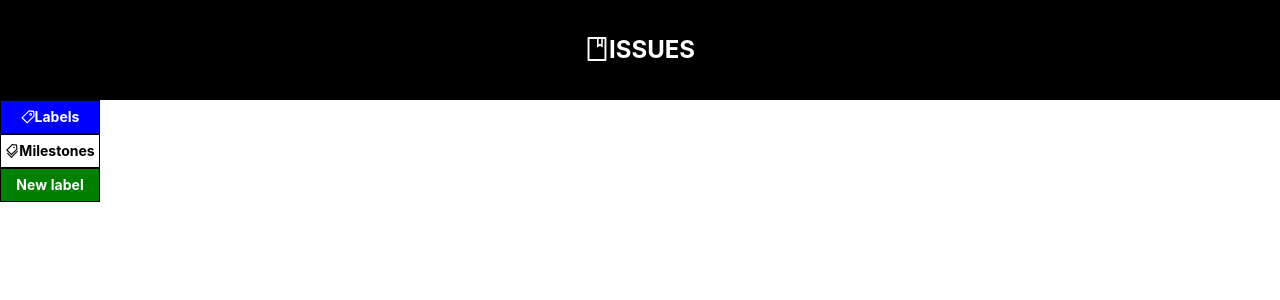
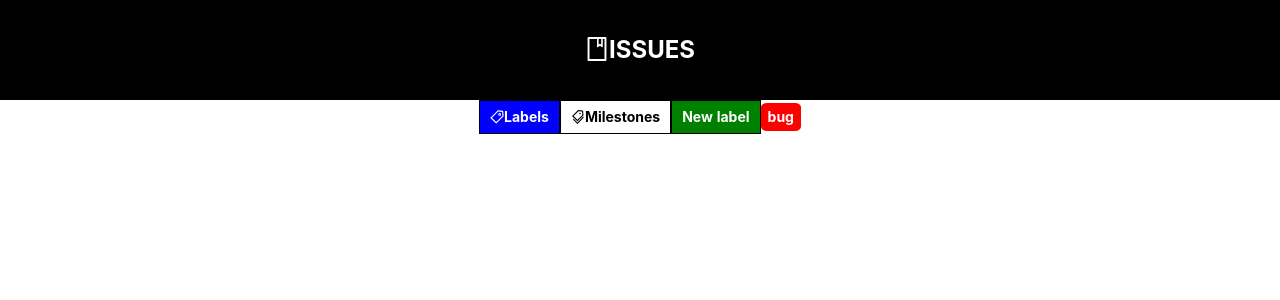
Before and after one commit to westone034626/github-issue, a React (Create React App) app in the folder github-issue/: page / in a window 1280 px wide. Shown: the top 300 px of the page. Built offline with nearby package versions, Linux system fonts and the light colour scheme.

Commit message:
[Add] Label component

```diff
--- a/github-issue/src/App.js
+++ b/github-issue/src/App.js
@@ -1,6 +1,7 @@
 import './App.css';
 import Header from './components/Header';
 import Button from './components/Button';
+import Label from './components/Label';
 
 function App() {
   return (
@@ -19,6 +20,7 @@ function App() {
         iconName="mileStone"
       />
       <Button message="New label" fontColor="white" buttonColor="green" />
+      <Label message="bug" fontColor="white" buttonColor="red" />
     </div>
   );
 }
--- a/github-issue/src/components/Button.js
+++ b/github-issue/src/components/Button.js
@@ -2,12 +2,12 @@ import styled from 'styled-components';
 import Icon from '../icons';
 
 const ButtonWrapper = styled.div`
-  display: flex;
+  display: inline-flex;
+  //   ref: https://stackoverflow.com/questions/37300614/how-to-adapt-a-flex-divs-width-to-content
   justify-content: center;
   align-items: center;
-  width: 100px;
   background-color: ${(props) => props.buttonColor};
-  padding: 5px 0 5px 0;
+  padding: 5px 10px 5px 10px;
   border: 1px solid black;
 `;
 
--- /dev/null
+++ b/github-issue/src/components/Label.js
@@ -0,0 +1,26 @@
+import styled from 'styled-components';
+
+const LabelWrapper = styled.div`
+  display: inline-flex;
+  justify-content: center;
+  align-items: center;
+  background-color: ${(props) => props.buttonColor};
+  padding: 3px 7px 3px 7px;
+  border-radius: 15%;
+`;
+
+const LabelContent = styled.p`
+  color: ${(props) => props.fontColor};
+  margin: 0 0 0 0;
+  font-weight: bold;
+`;
+
+const Label = ({ buttonColor, fontColor, message }) => {
+  return (
+    <LabelWrapper buttonColor={buttonColor}>
+      <LabelContent fontColor={fontColor}>{message}</LabelContent>
+    </LabelWrapper>
+  );
+};
+
+export default Label;
```
